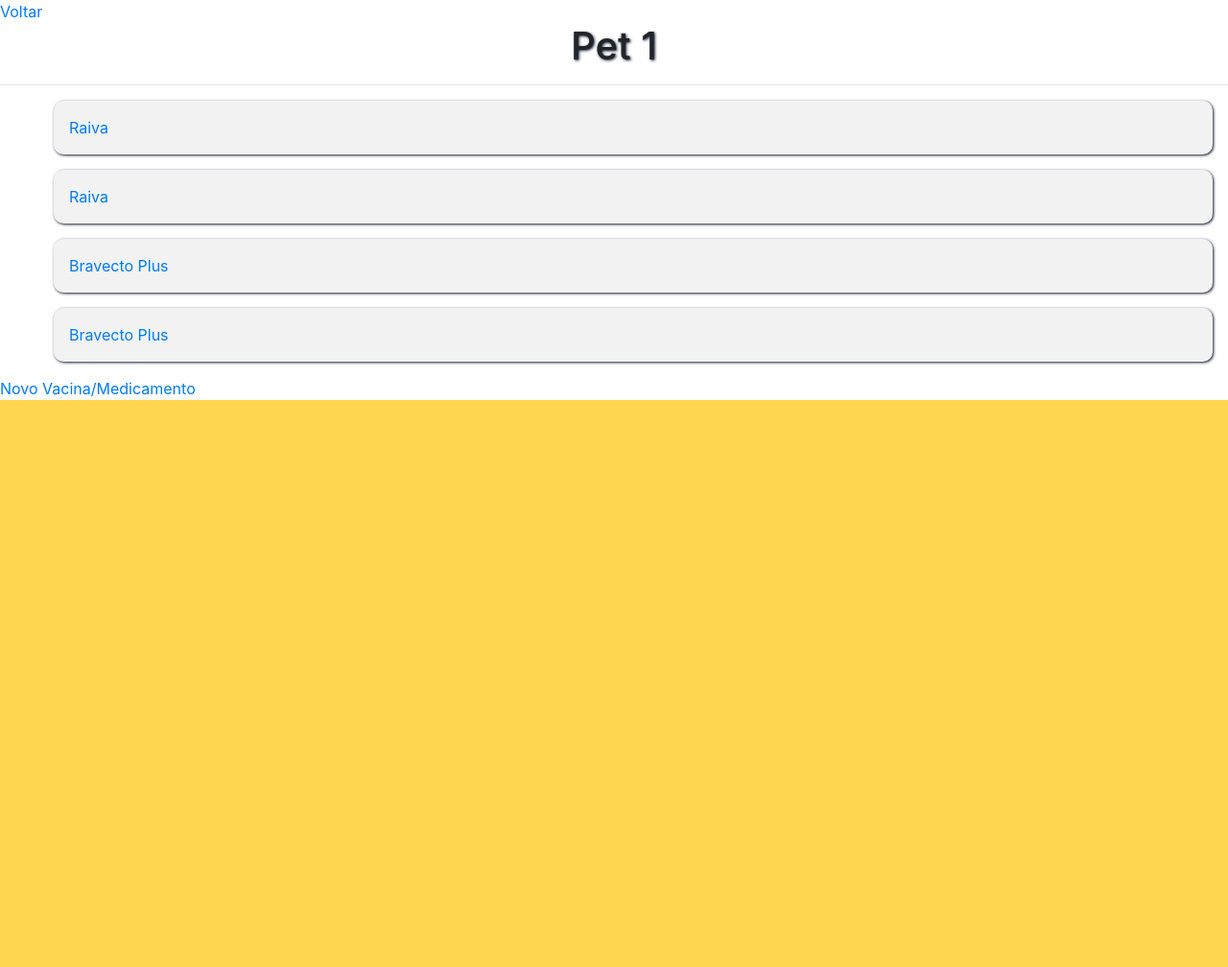
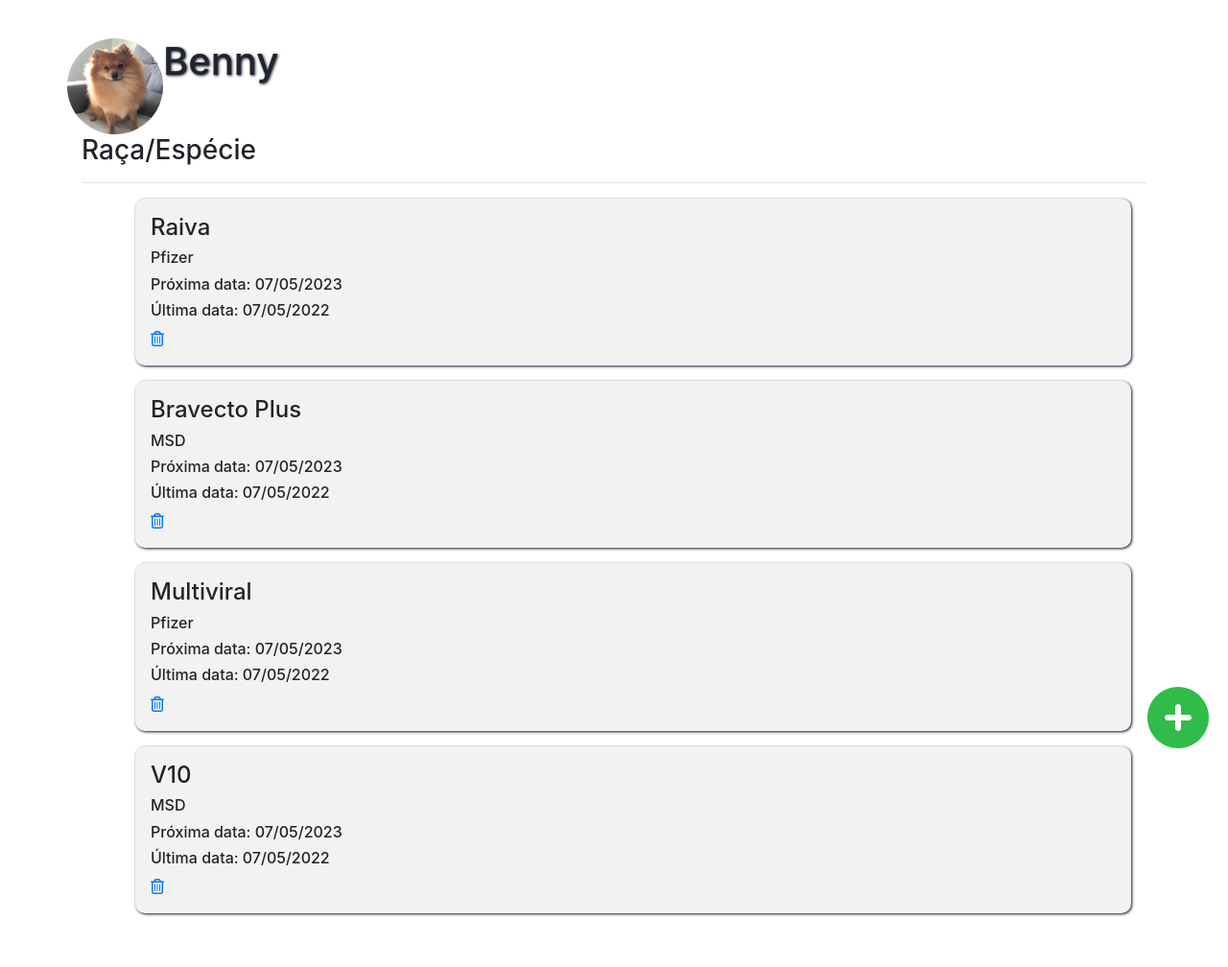
Before and after one commit to Vacina-Pet/vacina-pet-front, a plain HTML site: page pet/pet-detail.html in a window 1280 px wide. Shown: the whole page at 96% size. Before the commit the page ends 800 px from the top, so only its background shows below. Drawn offline with nearby package versions, Linux system fonts and the light colour scheme.

Commit message:
feat: ajuste detalhe do pet

```diff
--- a/assets/style.css
+++ b/assets/style.css
@@ -3,7 +3,6 @@
     --principal-yelow: rgba(255, 213, 79, 1);
     --very-dark-blue: hsl(229, 57%, 11%);
     --principal-default: rgba(242, 242, 242, 1);
-     background-color: var(--principal-yelow);
 }
 
 
--- a/pet/pet-detail.html
+++ b/pet/pet-detail.html
@@ -1,27 +1,74 @@
 <!DOCTYPE html>
 <html lang="en">
+
 <head>
     <meta charset="UTF-8">
     <meta http-equiv="X-UA-Compatible" content="IE=edge">
     <title>Vacina Pet - Detalhes do Pet</title>
     <link rel="stylesheet" href="../assets/style.css">
     <link rel="stylesheet" href="pet-style.css">
-    <link rel="stylesheet" href="https://stackpath.bootstrapcdn.com/bootstrap/4.1.3/css/bootstrap.min.css" integrity="sha384-MCw98/SFnGE8fJT3GXwEOngsV7Zt27NXFoaoApmYm81iuXoPkFOJwJ8ERdknLPMO" crossorigin="anonymous">
+    <link rel="stylesheet" href="https://stackpath.bootstrapcdn.com/bootstrap/4.1.3/css/bootstrap.min.css"
+        integrity="sha384-MCw98/SFnGE8fJT3GXwEOngsV7Zt27NXFoaoApmYm81iuXoPkFOJwJ8ERdknLPMO" crossorigin="anonymous">
+    <link rel="stylesheet" href="https://cdnjs.cloudflare.com/ajax/libs/font-awesome/6.4.0/css/all.min.css">
+
 </head>
-<body>
-    <a href="../index.html">Voltar</a>
-    <h1>Pet 1</h1>
+
+<body class="container">
+    <header>
+
+    </header>
+    <div class="row pet-profile">
+        <img  src="../assets/img/foto-benny-bg.jpg" alt="">
+        <h1>Benny</h1>
+    </div>
+    <h3>Raça/Espécie</h3>
 
     <hr>
 
-    <ul>
-        <li> <a href="http://"><img src="" alt="" sizes="32">Raiva</a> </li>
-        <li> <a href="http://"><img src="" alt="" sizes="32">Raiva</a> </li>
-        <li> <a href="http://"><img src="" alt="" sizes="32">Bravecto Plus</a> </li>
-        <li> <a href="http://"><img src="" alt="" sizes="32">Bravecto Plus</a> </li>
+    <ul >
+        <li >
+            <h4>Raiva</h4>
+            <h6>Pfizer</h6>
+            <h6>Próxima data: 07/05/2023</h6>
+            <h6>Última data: 07/05/2022</h6>
+            <a href="http://">
+                <i class="fa-regular fa-trash-can"></i>
+            </a>
+        </li>
+        <li>
+            <h4>Bravecto Plus</h4>
+            <h6>MSD</h6>
+            <h6>Próxima data: 07/05/2023</h6>
+            <h6>Última data: 07/05/2022</h6>
+            <a href="http://">
+                <i class="fa-regular fa-trash-can"></i>
+            </a>
+        </li>
+        <li>
+            <h4>Multiviral</h4>
+            <h6>Pfizer</h6>
+            <h6>Próxima data: 07/05/2023</h6>
+            <h6>Última data: 07/05/2022</h6>
+            <a href="http://">
+                <i class="fa-regular fa-trash-can"></i>
+            </a>
+        </li>
+        <li>
+            <h4>V10</h4>
+            <h6>MSD</h6>
+            <h6>Próxima data: 07/05/2023</h6>
+            <h6>Última data: 07/05/2022</h6>
+            <a href="http://">
+                <i class="fa-regular fa-trash-can"></i>
+            </a>
+        </li>
     </ul>
-    <a href="http://">Novo Vacina/Medicamento</a>
-
+    <div class="fixed-bottom">
+        <a class=" float-right" href="">
+            <i class="fa-solid fa-circle-plus btn-add-pet"></i>
+        </a>
+    </div>
+<footer></footer>
     <script src="https://code.jquery.com/jquery-3.3.1.slim.min.js"
         integrity="sha384-q8i/X+965DzO0rT7abK41JStQIAqVgRVzpbzo5smXKp4YfRvH+8abtTE1Pi6jizo"
         crossorigin="anonymous"></script>
@@ -32,4 +79,5 @@
         integrity="sha384-ChfqqxuZUCnJSK3+MXmPNIyE6ZbWh2IMqE241rYiqJxyMiZ6OW/JmZQ5stwEULTy"
         crossorigin="anonymous"></script>
 </body>
+
 </html>
--- a/pet/pet-style.css
+++ b/pet/pet-style.css
@@ -157,3 +157,13 @@ h1 {
     display: flex;
     justify-content: center;
 }
+
+.pet-profile{
+
+}
+
+.pet-profile img{
+    width: 100px;
+    height: 100px;
+    border-radius: 8em;
+}
```
Also changed, not shown: pet/datalhe-pet.html (deleted, +0 -88 lines), assets/img/foto-benny-bg.jpg (renamed from assets/img/benny.jpg). Lines whose indentation alone changed are shown as unchanged.
